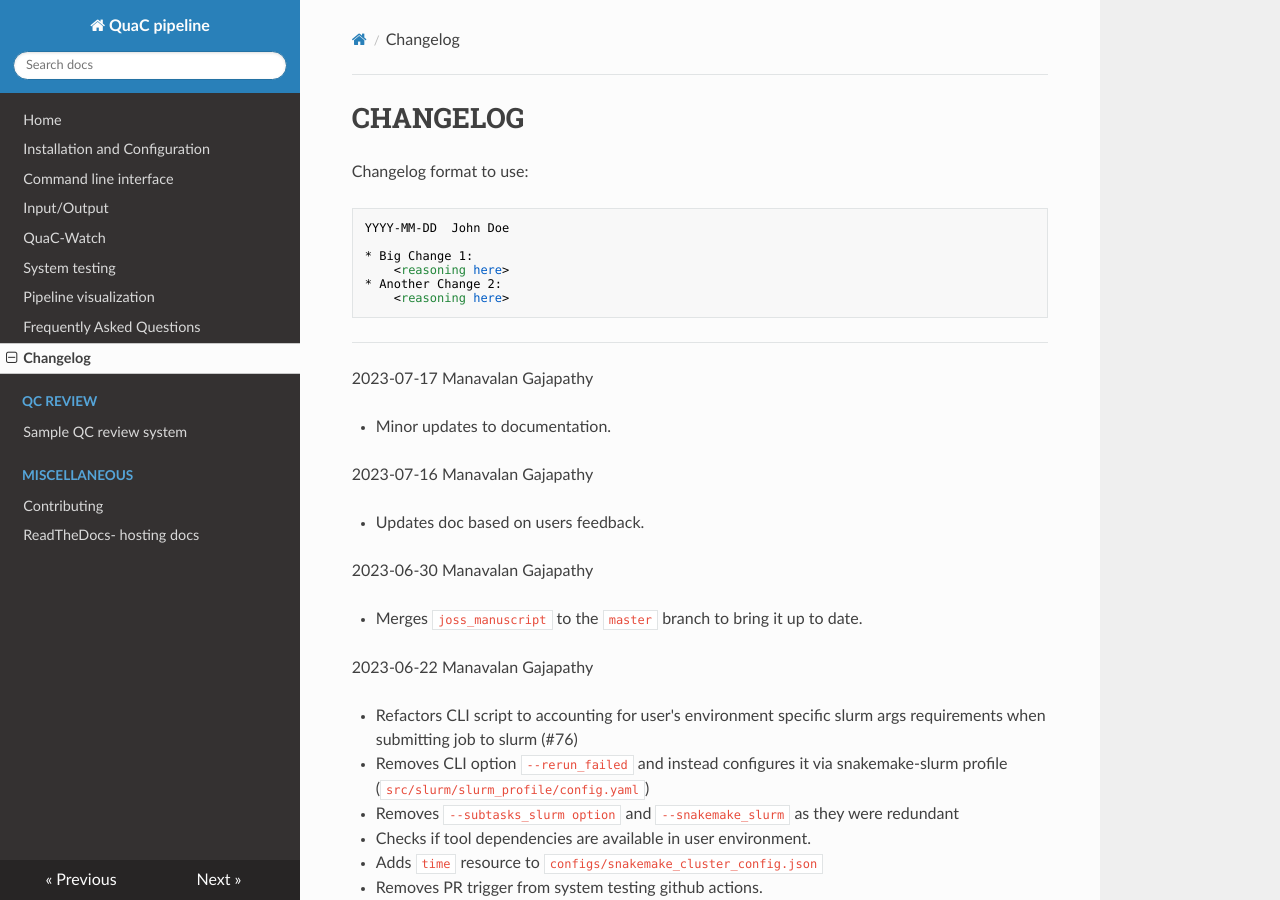
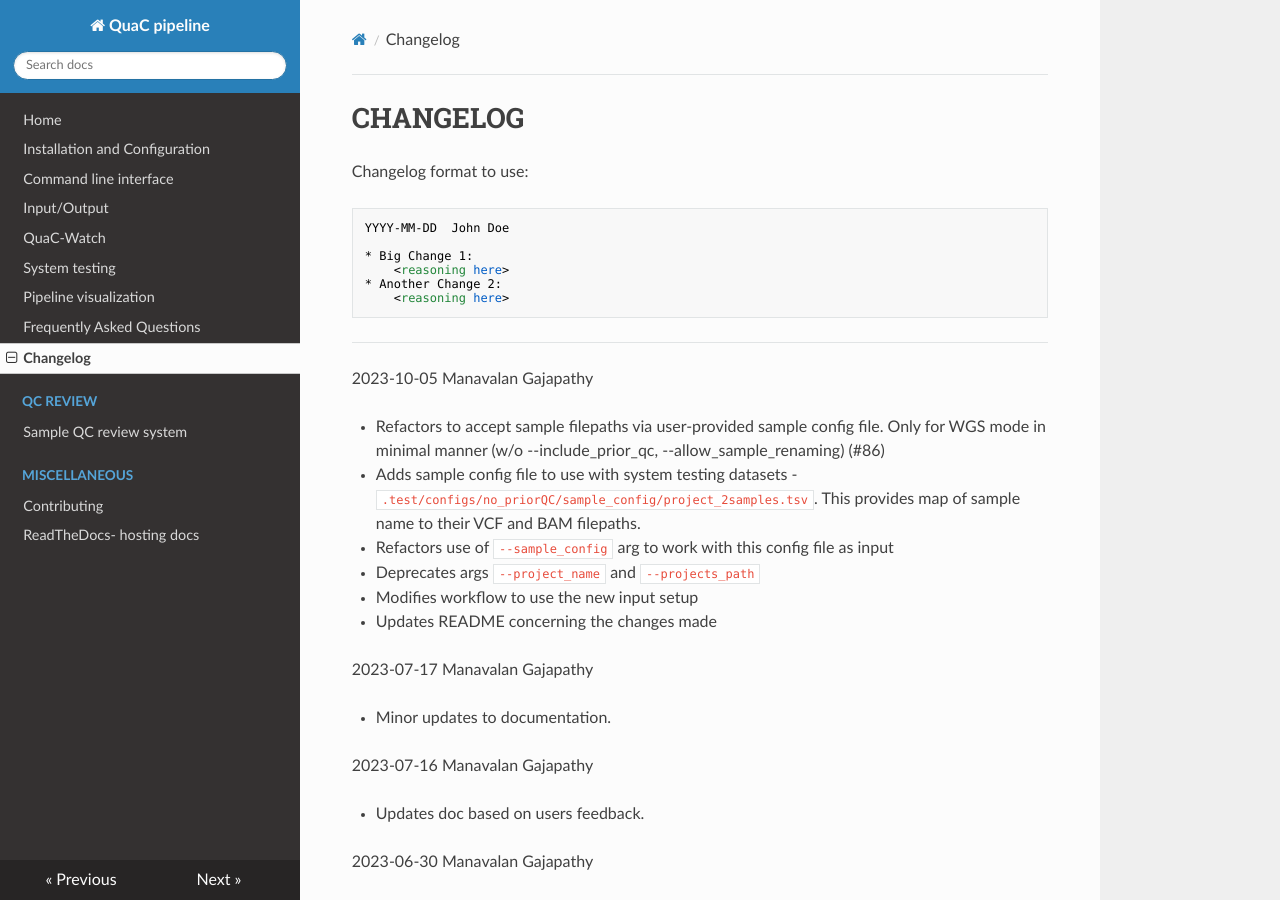
Before and after one commit to uab-cgds-worthey/quac, an MkDocs documentation site: the page built from docs/Changelog.md, in a window 1280 px wide and 900 px high. Built offline with MkDocs 1.6.1, drawn with Linux system fonts in a browser that asks for light colours; nearby versions of some CDN libraries.

Commit message:
updates changelog

````diff
--- a/docs/Changelog.md
+++ b/docs/Changelog.md
@@ -11,6 +11,18 @@ YYYY-MM-DD  John Doe
     <reasoning here>
 ```
 ---
+
+2023-10-05  Manavalan Gajapathy
+
+* Refactors to accept sample filepaths via user-provided sample config file. Only for WGS mode in minimal manner (w/o
+  --include_prior_qc, --allow_sample_renaming) (#86)
+* Adds sample config file to use with system testing datasets -
+  `.test/configs/no_priorQC/sample_config/project_2samples.tsv`. This provides map of sample name to their VCF and BAM
+  filepaths.
+* Refactors use of `--sample_config` arg to work with this config file as input
+* Deprecates args `--project_name` and `--projects_path`
+* Modifies workflow to use the new input setup
+* Updates README concerning the changes made
 
 2023-07-17  Manavalan Gajapathy
 
````
